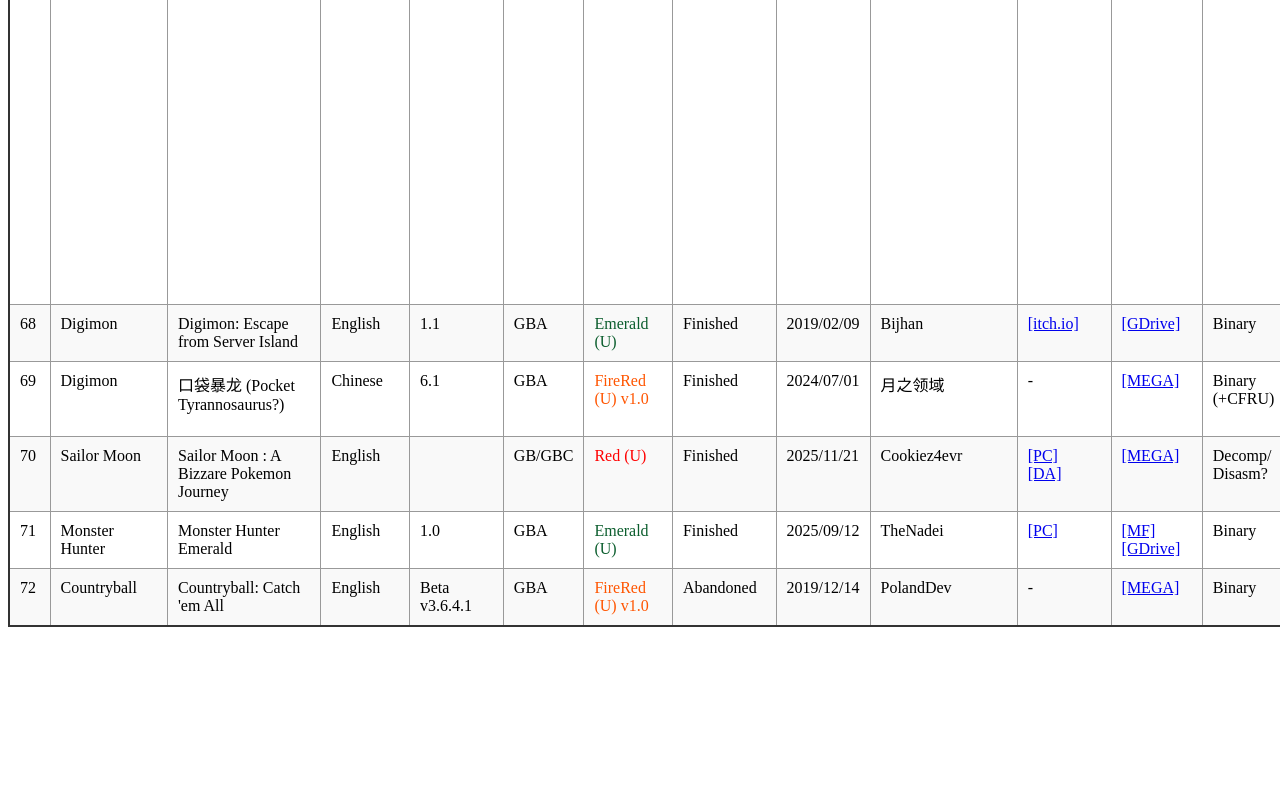
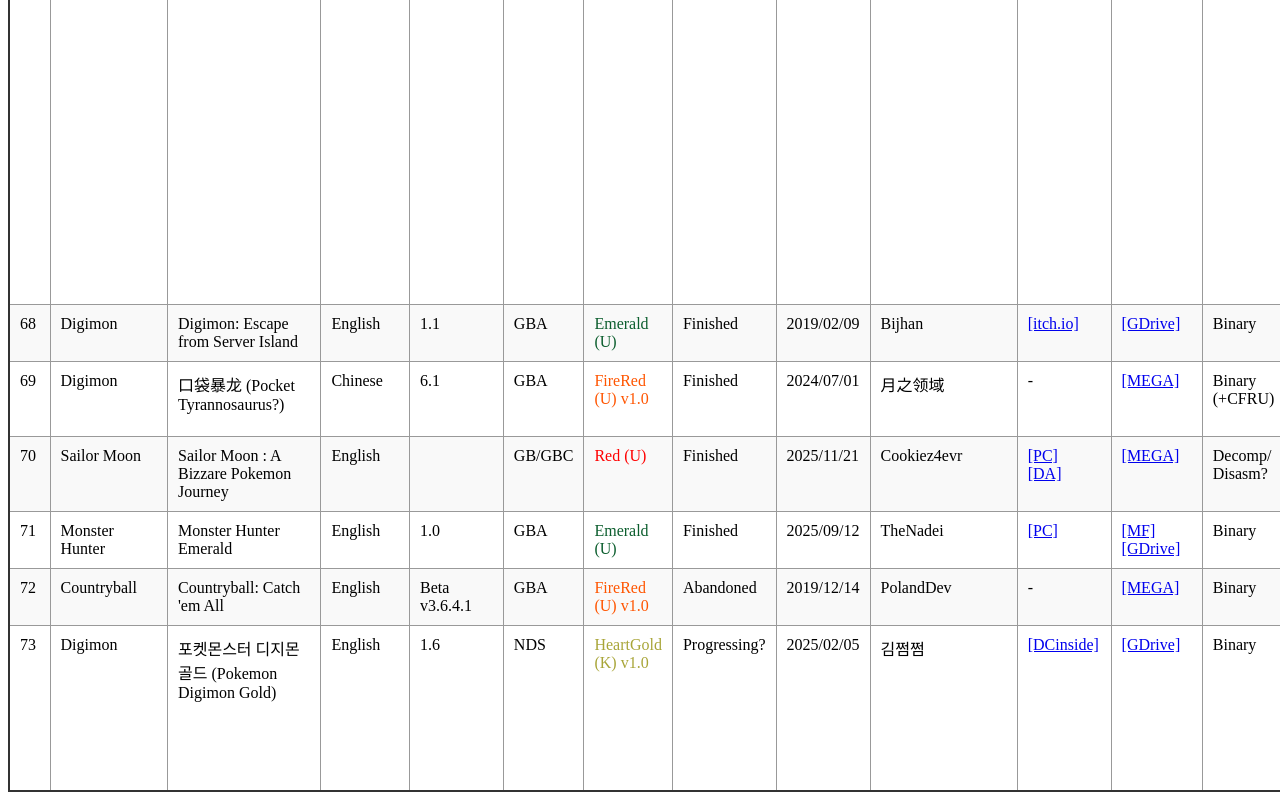
Before and after one commit to aichiya/aichiya.github.io, a plain HTML site: page index.html in a window 1280 px wide. Shown: the part 7506-8306 px from the top of the page. Before the commit the page ends 8141 px from the top, so only its background shows below. Drawn offline with Linux system fonts and the light colour scheme.

Commit message:
NDS Digimon Gold

```diff
--- a/index.html
+++ b/index.html
@@ -1319,6 +1319,22 @@
             <td>Binary</td>
             <td></td>
         </tr>
+        <tr>
+            <td>73</td>
+            <td>Digimon</td>
+            <td>포켓몬스터 디지몬골드 (Pokemon Digimon Gold)</td>
+            <td>English</td>
+            <td>1.6</td>
+            <td>NDS</td>
+            <td><font color="#a8a538">HeartGold (K) v1.0</font></td>
+            <td>Progressing?</td>
+            <td>2025/02/05</td>
+            <td>김쩜쩜</td>
+            <td><a target="_blank" href="https://gall.dcinside.com/mgallery/board/view/?id=rayquaza&no=154549">[DCinside]</a></td>
+            <td><a target="_blank" href="https://mega.nz/folder/0pgjVIgC#k-eo74fjMpu0vX2ldH6hqA/folder/5p4AlKxJ">[GDrive]</a></td>
+            <td>Binary</td>
+            <td>Inside the GDrive:<br>노말 모드 = Normal Mode<br>이지 모드 = Easy Mode<br>하드 모드 = Hard Mode</td>
+        </tr>
     </tbody>
 </table>
 
```
